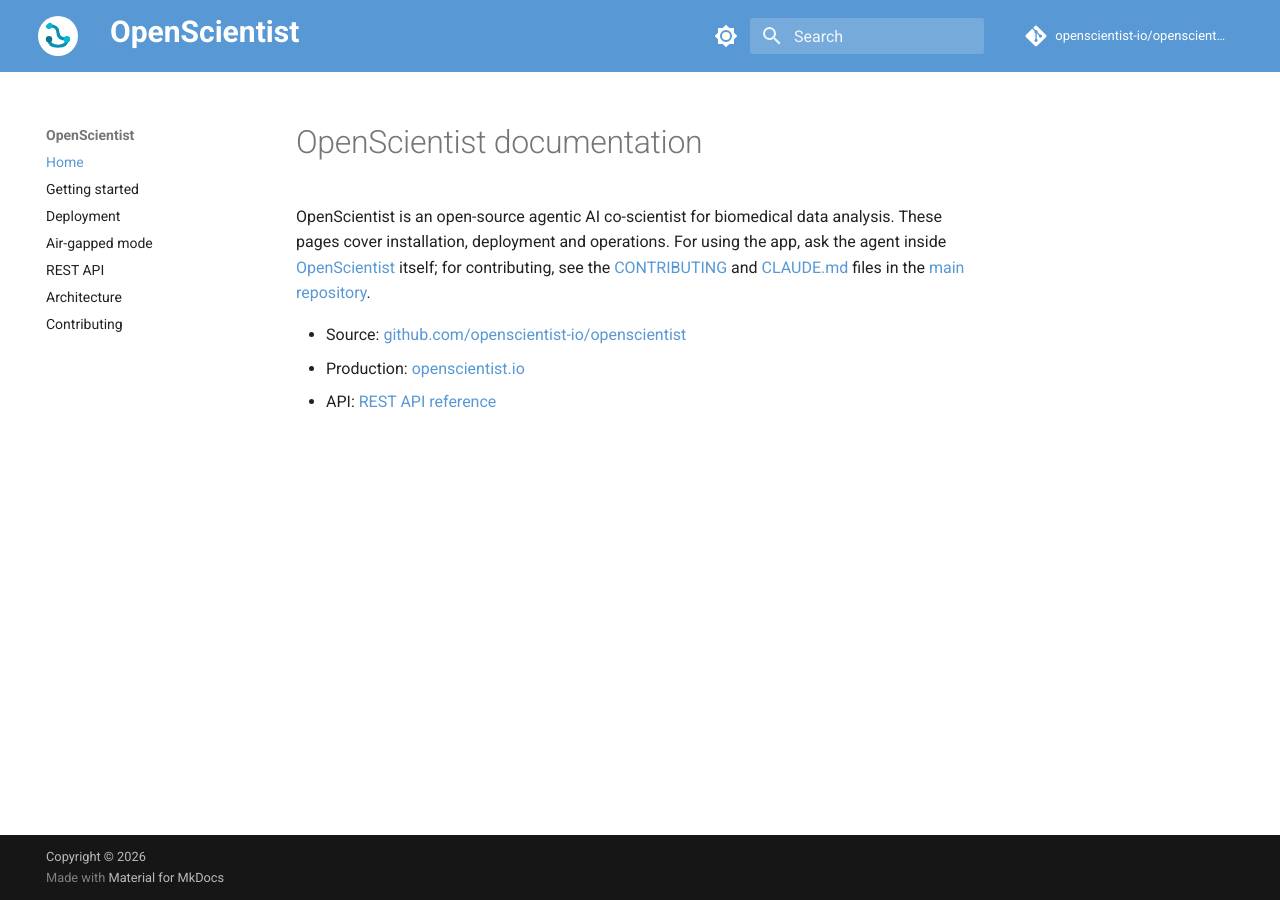
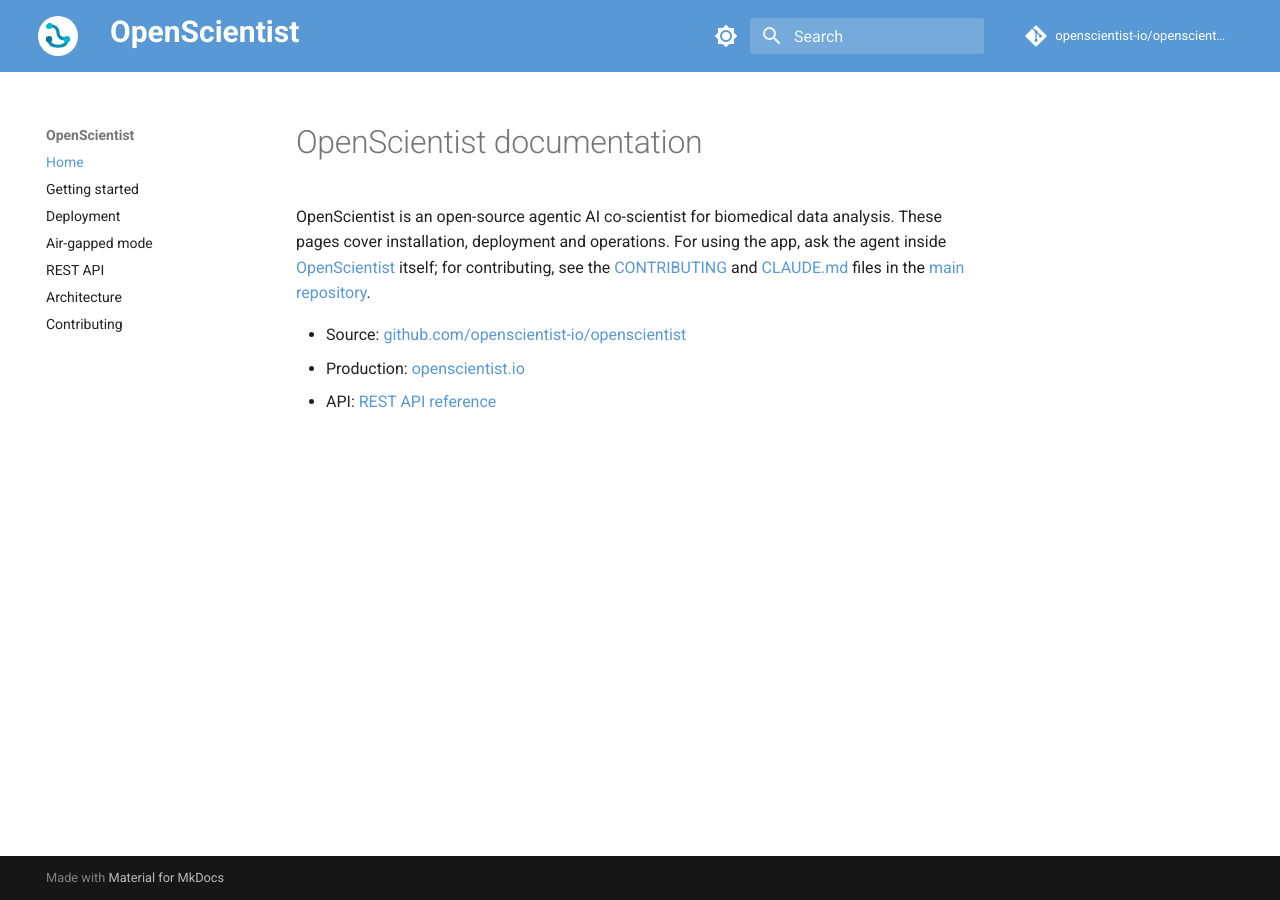
Before and after one commit to openscientist-io/openscientist-docs, an MkDocs documentation site: the page built from docs/index.md, in a window 1280 px wide. Built offline with MkDocs 1.6.1 and Material for MkDocs 9.7.7, drawn with Linux system fonts in a browser that asks for light colours; comment, search, counter and statistics services are not loaded.

Commit message:
Drop the ownerless copyright footer
Co-Authored-By: Claude Opus 5.5 <noreply@anthropic.com>

```diff
--- a/mkdocs.yml
+++ b/mkdocs.yml
@@ -4,7 +4,6 @@ site_url: https://docs.openscientist.io/
 repo_url: https://github.com/openscientist-io/openscientist
 repo_name: openscientist-io/openscientist
 edit_uri: ""
-copyright: Copyright &copy; 2026
 theme:
   name: material
   logo: assets/logo.svg
```
